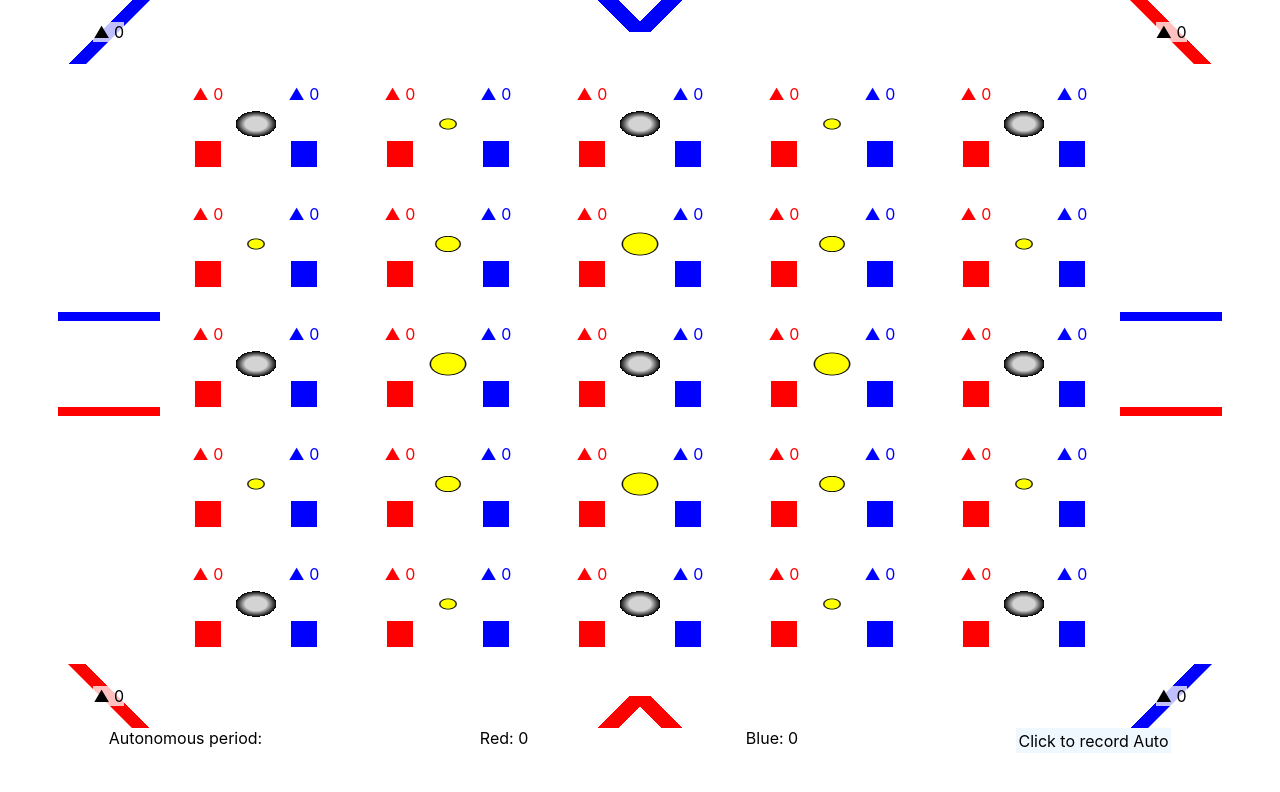
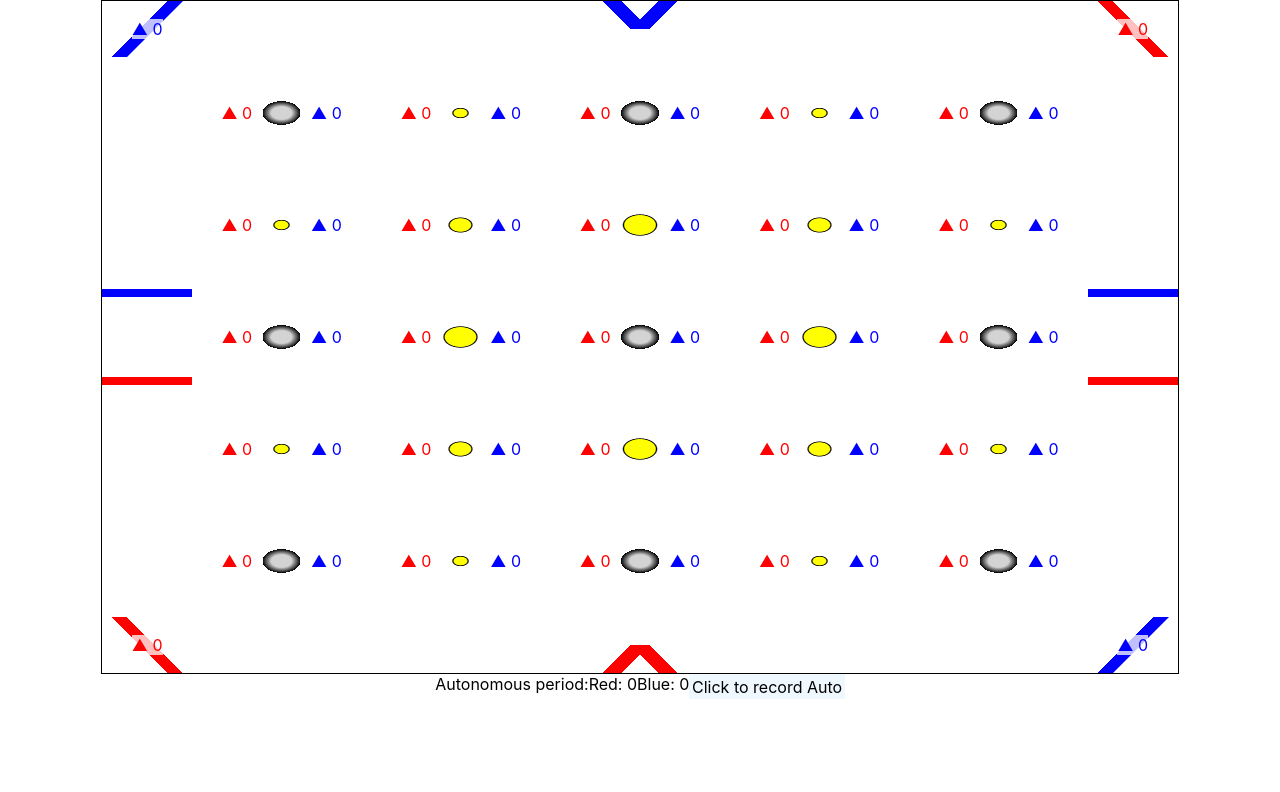
Before and after one commit to kevinfrei/ScoreBoard, a React (Create React App) app: page / in a window 1280 px wide. Shown: the top 792 px of the page. Built offline with nearby package versions, Linux system fonts and the light colour scheme.

Commit message:
Fixed: I need to add capping, and then constrain the cones properly

```diff
--- a/src/App.css
+++ b/src/App.css
@@ -1,11 +1,24 @@
+html,
+body {
+  width: 100%;
+  height: 100%;
+  margin: 0;
+  padding: 0;
+}
+
 .App {
+  display: flex;
+  flex-direction: column;
+  justify-items: center;
+  align-items: center;
 }
 
 .board {
   display: grid;
-  grid-template-columns: 8vw 15vw 15vw 15vw 15vw 15vw 8vw;
-  grid-template-rows: 8vh 15vh 15vh 15vh 15vh 15vh 8vh;
+  grid-template-columns: 7vw 14vw 14vw 14vw 14vw 14vw 7vw;
+  grid-template-rows: 7vh 14vh 14vh 14vh 14vh 14vh 7vh;
   justify-content: center;
+  border: solid black 1pt;
 }
 
 .scoreboard {
@@ -33,13 +46,12 @@
 
 .tscore {
   background-color: #ffffffc0;
-  cursor: default;
 }
 
 .corner.red {
   background: linear-gradient(
       45deg,
-      transparent 44%,
+      transparent 45%,
       red 45%,
       red 55%,
       transparent 55%
@@ -154,31 +166,18 @@
 .normal {
   display: grid;
   grid-template-columns: 1fr 1fr;
-  grid-template-rows: 1fr 1fr;
   align-items: center;
   justify-items: center;
 }
 
 .redscore,
-.redclick {
+.red .tscore {
   color: red;
+  cursor: pointer;
 }
 
 .bluescore,
-.blueclick {
+.blue .tscore {
   color: blue;
+  cursor: pointer;
 }
-
-.redclick,
-.blueclick {
-  height: 20pt;
-  width: 20pt;
-}
-
-.redclick {
-  background-color: red;
-}
-
-.blueclick {
-  background-color: blue;
-}
--- a/src/App.tsx
+++ b/src/App.tsx
@@ -62,10 +62,12 @@ function Full({ className, row, col }: pieceProps): JSX.Element {
   const cn = `${className || ''}${own}`;
   return (
     <div className={`term normal ${cn}`}>
-      <div className="redscore">&#9650; {score.red}</div>
-      <div className="bluescore">&#9650; {score.blue}</div>
-      <div className="redclick" onClick={incRed} />
-      <div className="blueclick" onClick={incBlue} />
+      <div className="redscore" onClick={incRed}>
+        &#9650; {score.red}
+      </div>
+      <div className="bluescore" onClick={incBlue}>
+        &#9650; {score.blue}
+      </div>
     </div>
   );
 }
--- a/src/Scoring.ts
+++ b/src/Scoring.ts
@@ -114,6 +114,47 @@ export function redCircuit(getScore: (i: number) => NeutralScore): boolean {
 export function blueCircuit(getScore: (i: number) => NeutralScore): boolean {
   return connected(getScore, { row: 6, col: 6 }, { row: 0, col: 0 });
 }
+// row,col
+const normals: Array<[number, number]> = [
+  [-1, -1],
+  [-1, 0],
+  [-1, 1],
+  [0, -1],
+  [0, 1],
+  [1, -1],
+  [1, 0],
+  [1, 1],
+];
+const corner00: Array<[number, number]> = [
+  [1, 1],
+  [1, 2],
+  [2, 1],
+];
+const corner06: Array<[number, number]> = [
+  [1, -1],
+  [1, -2],
+  [2, -1],
+];
+const corner60: Array<[number, number]> = [
+  [-1, 1],
+  [-1, 2],
+  [-2, 1],
+];
+const corner66: Array<[number, number]> = [
+  [-1, -1],
+  [-1, -2],
+  [-2, -1],
+];
+function getDeltaArray(rc: RowCol): Array<[number, number]> {
+  if (isCorner(rc)) {
+    if (rc.row === 0) {
+      return rc.col === 0 ? corner00 : corner06;
+    } else {
+      return rc.col === 0 ? corner60 : corner66;
+    }
+  }
+  return normals;
+}
 
 // INTERVIEW QUESTION INCOMING!!!!
 export function connected(
@@ -150,13 +191,12 @@ export function connected(
     if (connects(item.rc, to)) {
       return true;
     }
-    for (let r = -1; r < 2; r++) {
-      for (let c = -1; c < 2; c++) {
+    const deltaArray = getDeltaArray(item.rc);
+    for (const [r, c] of deltaArray) {
       const row = item.rc.row + r;
       const col = item.rc.col + c;
       const rc = { row, col };
       if (
-          (r === 0 && c === 0) ||
         row < 0 ||
         row > 6 ||
         col < 0 ||
@@ -174,11 +214,9 @@ export function connected(
   }
   return false;
 }
-  return true;
-}
 
 // This is a helpful place to deal with corners...
-function connects(a: RowCol, b: RowCol): boolean {
+export function connects(a: RowCol, b: RowCol): boolean {
   if (Math.abs(a.row - b.row) < 2 && Math.abs(a.col - b.col) < 2) {
     return true;
   }
```
Also changed, not shown: 2 other files (tests, documents, lock files or other folders). Lines whose indentation alone changed are shown as unchanged.
